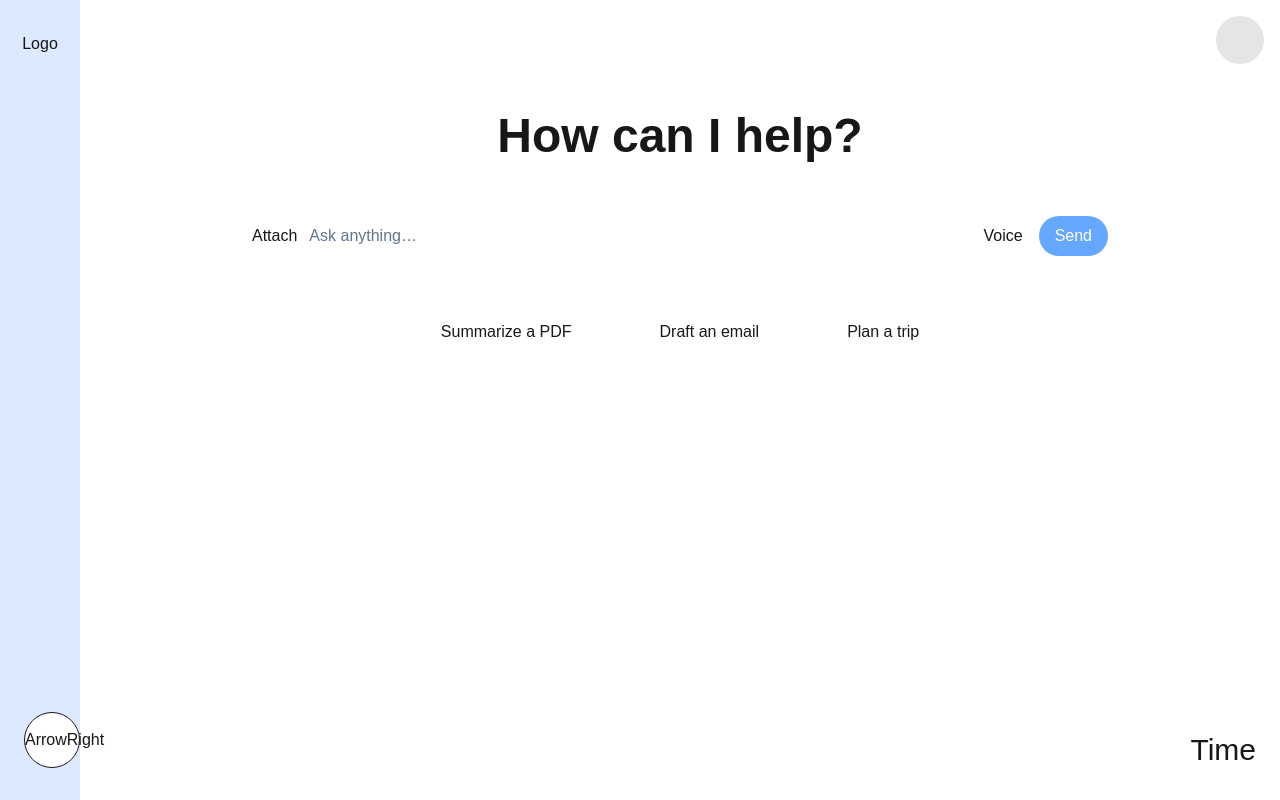
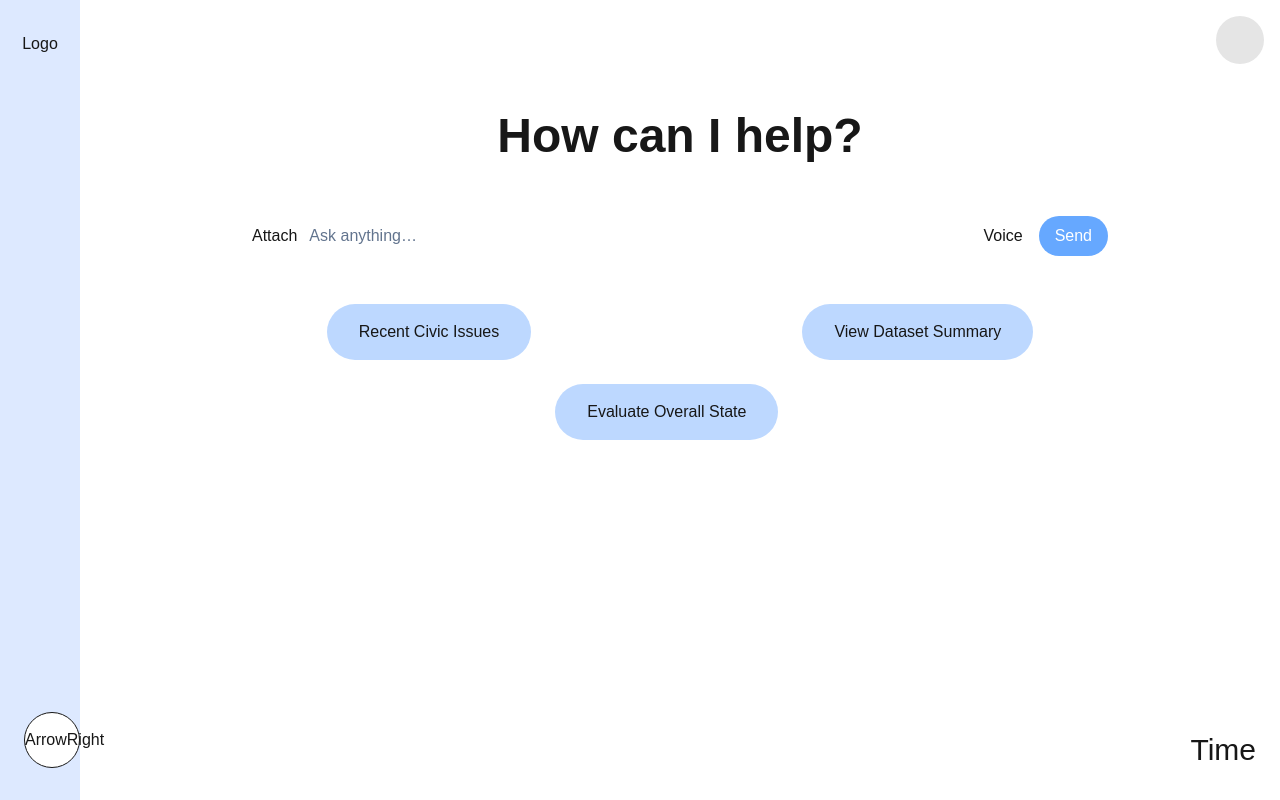
Before and after one commit to AleksandrRise/ai-for-gov, a Next.js app in the folder client/: page / in a window 1280 px wide. Built offline with nearby package versions, Linux system fonts and the light colour scheme.

Commit message:
Changed suggestion chips

```diff
--- a/client/components/suggestion-chips.tsx
+++ b/client/components/suggestion-chips.tsx
@@ -1,11 +1,15 @@
 export default function SuggestionChips() {
-  const chips = ['Summarize a PDF', 'Draft an email', 'Plan a trip'];
+  const chips = ['Recent Civic Issues', 'Evaluate Overall State', 'View Dataset Summary'];
+
   return (
-    <div className="mx-auto mt-8 max-w-4xl flex flex-wrap gap-6 justify-center">
-      {chips.map((c) => (
+    <div className="mx-auto mt-8 max-w-4xl flex flex-wrap justify-center items-start gap-6">
+      {chips.map((c, i) => (
         <button
           key={c}
-          className="bg-cloud rounded-pill px-8 py-4 shadow-soft hover:translate-y-[-1px] transition"
+          className={`bg-[#BDD8FF] rounded-4xl px-8 py-4 shadow-soft hover:translate-y-[-1px] transition
+            cursor-pointer
+            ${i === 1 ? 'mt-20' : ''}
+          `}
         >
           {c}
         </button>
```
